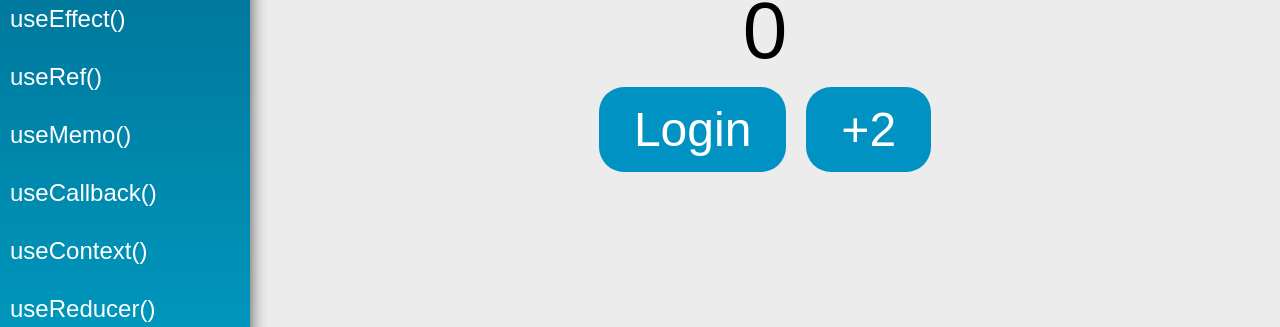
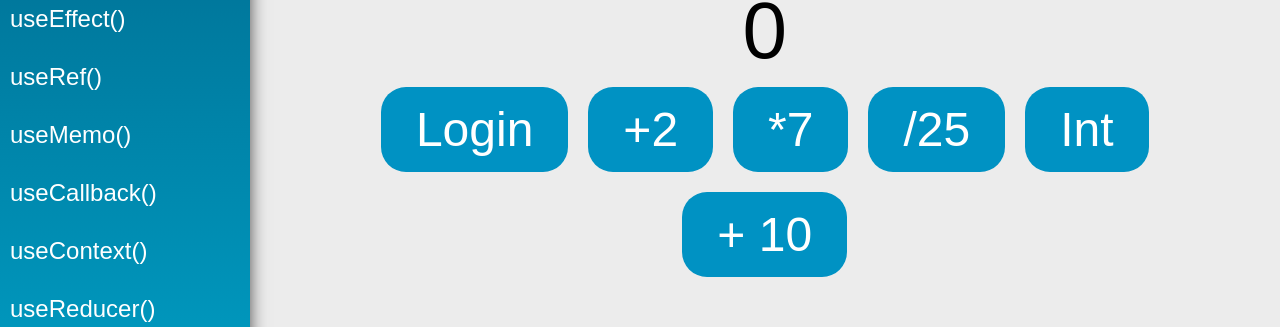
Before and after one commit to LeandroRezendeCoutinho/react-hooks, a React (Create React App) app: page /useReducer in a window 1280 px wide. Shown: the part 137-464 px from the top of the page. Built offline with nearby package versions, Linux system fonts and the light colour scheme.

Commit message:
add useReducer case examples

```diff
--- a/src/views/examples/UseReducer.jsx
+++ b/src/views/examples/UseReducer.jsx
@@ -12,6 +12,14 @@ function reducer(state, action) {
   switch (action.type) {
     case 'number_add2':
       return { ...state, number: state.number + 2 }
+    case 'number_mult7':
+      return { ...state, number: state.number * 7 }
+    case 'number_div25':
+      return { ...state, number: state.number / 25 }
+    case 'number_parseInt':
+      return { ...state, number: parseInt(state.number) }
+    case 'number_addN':
+      return { ...state, number: state.number + action.payload }
     case 'login':
       return { ...state, user: { name: action.payload } }
     default:
@@ -36,6 +44,10 @@ const UseReducer = (props) => {
         <div>
           <button className="btn" onClick={() => dispatch({ type: 'login', payload: 'Mary' })}>Login</button>
           <button className="btn" onClick={() => dispatch({ type: 'number_add2' })}>+2</button>
+          <button className="btn" onClick={() => dispatch({ type: 'number_mult7' })}>*7</button>
+          <button className="btn" onClick={() => dispatch({ type: 'number_div25' })}>/25</button>
+          <button className="btn" onClick={() => dispatch({ type: 'number_parseInt' })}>Int</button>
+          <button className="btn" onClick={() => dispatch({ type: 'number_addN', payload: + 10 })}>+ 10</button>
         </div>
       </div>
     </div>
```
